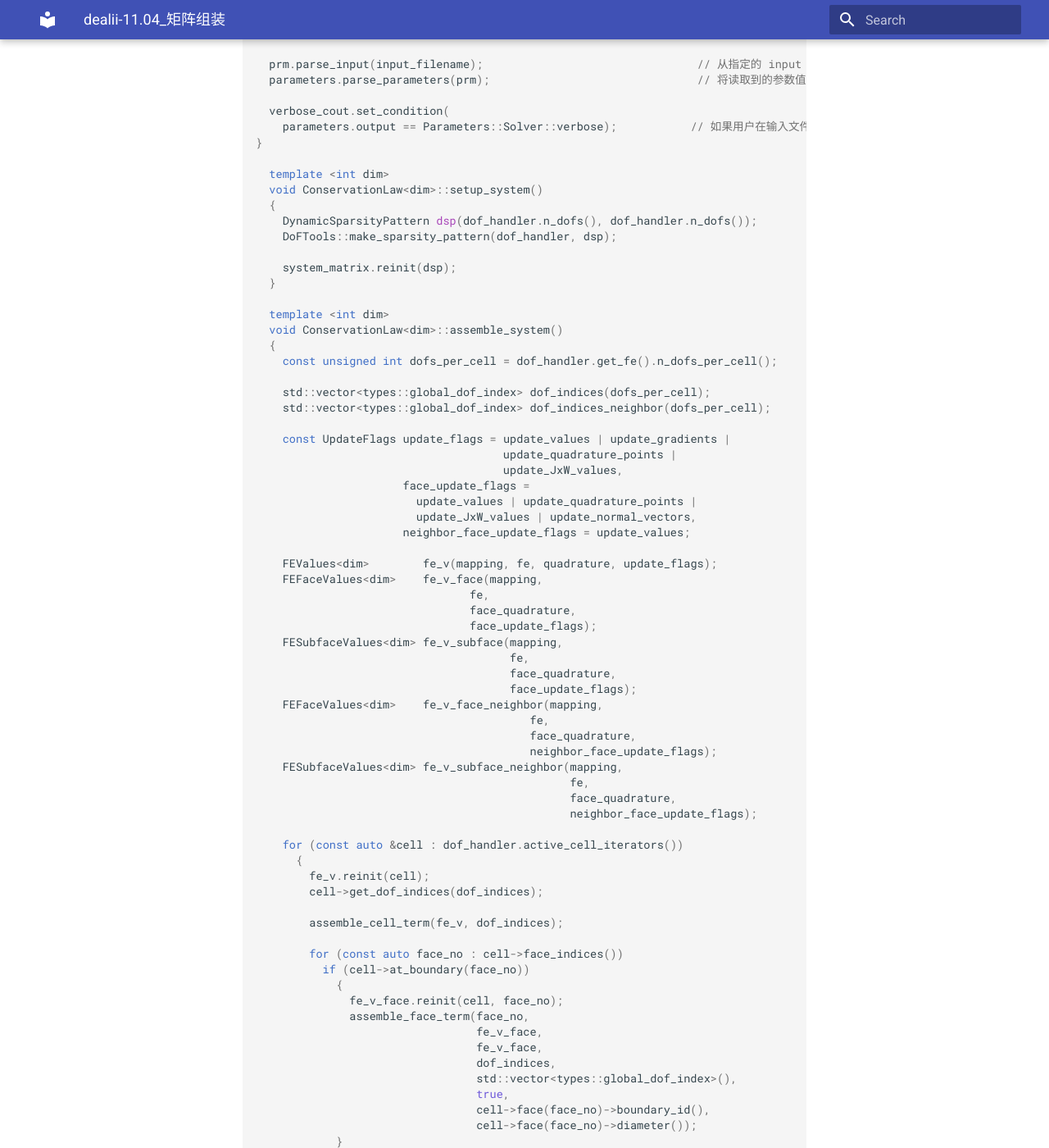
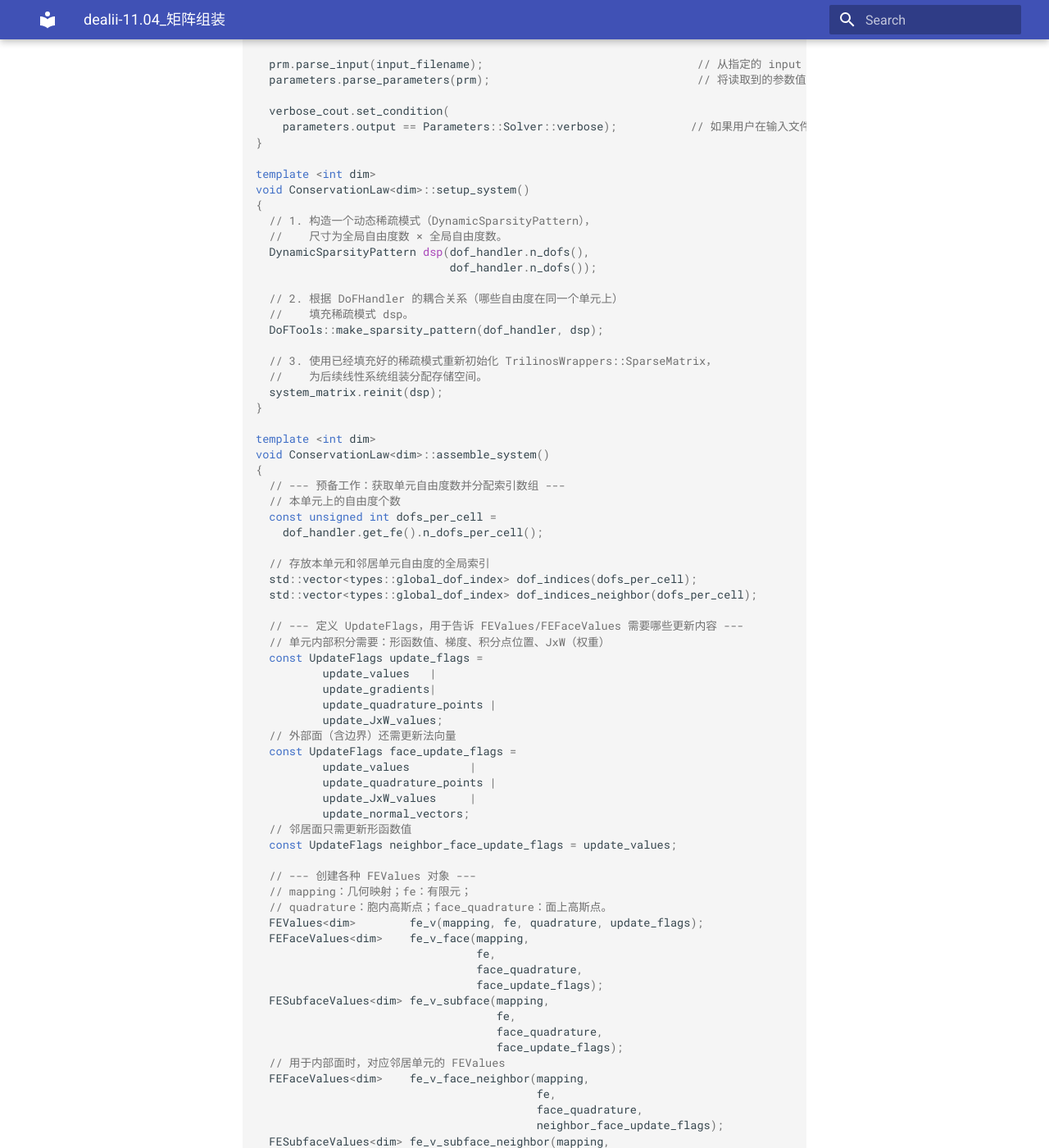
Before and after one commit to ymma98/technotes, an MkDocs documentation site: the page built from docs/FEM/dealii-11.04_矩阵组装.md, in a window 1280 px wide and 1400 px high, scrolled down 2025 px. Shown: the whole window at 82% size. Built offline with MkDocs 1.6.1 and Material for MkDocs 9.7.7, drawn with Linux system fonts in a browser that asks for light colours; some of the changed text lies outside the part shown.

Commit message:
docs/FEM/dealii-11.04_矩阵组装.md updated from https://stackedit.cn/

```diff
--- a/docs/FEM/dealii-11.04_矩阵组装.md
+++ b/docs/FEM/dealii-11.04_矩阵组装.md
@@ -102,143 +102,170 @@ ConservationLaw<dim>::ConservationLaw(const char *input_filename)
     parameters.output == Parameters::Solver::verbose);           // 如果用户在输入文件中指定了 verbose 模式，则启用详细输出
 }
 
-  template <int dim>
-  void ConservationLaw<dim>::setup_system()
+template <int dim>
+void ConservationLaw<dim>::setup_system()
+{
+  // 1. 构造一个动态稀疏模式（DynamicSparsityPattern），
+  //    尺寸为全局自由度数 × 全局自由度数。
+  DynamicSparsityPattern dsp(dof_handler.n_dofs(),
+                             dof_handler.n_dofs());
+
+  // 2. 根据 DoFHandler 的耦合关系（哪些自由度在同一个单元上）
+  //    填充稀疏模式 dsp。
+  DoFTools::make_sparsity_pattern(dof_handler, dsp);
+
+  // 3. 使用已经填充好的稀疏模式重新初始化 TrilinosWrappers::SparseMatrix，
+  //    为后续线性系统组装分配存储空间。
+  system_matrix.reinit(dsp);
+}
+
+template <int dim>
+void ConservationLaw<dim>::assemble_system()
+{
+  // --- 预备工作：获取单元自由度数并分配索引数组 ---
+  // 本单元上的自由度个数
+  const unsigned int dofs_per_cell =
+    dof_handler.get_fe().n_dofs_per_cell();
+
+  // 存放本单元和邻居单元自由度的全局索引
+  std::vector<types::global_dof_index> dof_indices(dofs_per_cell);
+  std::vector<types::global_dof_index> dof_indices_neighbor(dofs_per_cell);
+
+  // --- 定义 UpdateFlags，用于告诉 FEValues/FEFaceValues 需要哪些更新内容 ---
+  // 单元内部积分需要：形函数值、梯度、积分点位置、JxW（权重）
+  const UpdateFlags update_flags =
+          update_values   |
+          update_gradients|
+          update_quadrature_points |
+          update_JxW_values;
+  // 外部面（含边界）还需更新法向量
+  const UpdateFlags face_update_flags =
+          update_values         |
+          update_quadrature_points |
+          update_JxW_values     |
+          update_normal_vectors;
+  // 邻居面只需更新形函数值
+  const UpdateFlags neighbor_face_update_flags = update_values;
+
+  // --- 创建各种 FEValues 对象 ---
+  // mapping：几何映射；fe：有限元；
+  // quadrature：胞内高斯点；face_quadrature：面上高斯点。
+  FEValues<dim>        fe_v(mapping, fe, quadrature, update_flags);
+  FEFaceValues<dim>    fe_v_face(mapping,
+                                 fe,
+                                 face_quadrature,
+                                 face_update_flags);
+  FESubfaceValues<dim> fe_v_subface(mapping,
+                                    fe,
+                                    face_quadrature,
+                                    face_update_flags);
+  // 用于内部面时，对应邻居单元的 FEValues
+  FEFaceValues<dim>    fe_v_face_neighbor(mapping,
+                                          fe,
+                                          face_quadrature,
+                                          neighbor_face_update_flags);
+  FESubfaceValues<dim> fe_v_subface_neighbor(mapping,
+                                             fe,
+                                             face_quadrature,
+                                             neighbor_face_update_flags);
+
+  // --- 遍历所有活动单元，组装整个线性系统 ---
+  for (const auto &cell : dof_handler.active_cell_iterators())
   {
-    DynamicSparsityPattern dsp(dof_handler.n_dofs(), dof_handler.n_dofs());
-    DoFTools::make_sparsity_pattern(dof_handler, dsp);
+    // 1) 单元体项组装
+    fe_v.reinit(cell);                  // 初始化 FEValues
+    cell->get_dof_indices(dof_indices);// 获取本单元自由度索引
+    assemble_cell_term(fe_v, dof_indices);// 组装体项（质量、对流、扩散、源项等）
 
-    system_matrix.reinit(dsp);
-  }
+    // 2) 单元面项组装
+    for (const auto face_no : cell->face_indices())
+    {
+      if (cell->at_boundary(face_no))
+      {
+        // 边界面：只有本侧积分，external_face = true
+        fe_v_face.reinit(cell, face_no);
+        assemble_face_term(face_no,
+                           fe_v_face,          // 本单元面 FEValues
+                           fe_v_face,          // 无邻居，重复传入
+                           dof_indices,        // 本单元自由度
+                           std::vector<types::global_dof_index>(), // 无邻居自由度
+                           true,               // 外部面标志
+                           cell->face(face_no)->boundary_id(),     // 边界 ID
+                           cell->face(face_no)->diameter());       // 面直径（用于稳定化）
+      }
+      else
+      {
+        // 内部面
+        if (cell->neighbor(face_no)->has_children())
+        {
+          // 情况 A：邻居已细化
+          const unsigned int neighbor2 =
+            cell->neighbor_of_neighbor(face_no);
+          for (unsigned int subface_no = 0;
+               subface_no < cell->face(face_no)->n_children();
+               ++subface_no)
+          {
+            auto neighbor_child =
+              cell->neighbor_child_on_subface(face_no, subface_no);
+            // 检查子面一致性
+            Assert(neighbor_child->face(neighbor2) ==
+                   cell->face(face_no)->child(subface_no),
+                   ExcInternalError());
+            Assert(neighbor_child->is_active(), ExcInternalError());
 
-  template <int dim>
-  void ConservationLaw<dim>::assemble_system()
-  {
-    const unsigned int dofs_per_cell = dof_handler.get_fe().n_dofs_per_cell();
+            // 本单元子面积分
+            fe_v_subface.reinit(cell, face_no, subface_no);
+            // 邻居子单元面积分
+            fe_v_face_neighbor.reinit(neighbor_child, neighbor2);
+            // 获取邻居自由度索引
+            neighbor_child->get_dof_indices(dof_indices_neighbor);
+            // 组装面项（internal_face = false）
+            assemble_face_term(face_no,
+                               fe_v_subface,
+                               fe_v_face_neighbor,
+                               dof_indices,
+                               dof_indices_neighbor,
+                               false,
+                               numbers::invalid_unsigned_int,
+                               neighbor_child->face(neighbor2)->diameter());
+          }
+        }
+        else if (cell->neighbor(face_no)->level() != cell->level())
+        {
+          // 情况 B：邻居为更粗层级
+          auto neighbor = cell->neighbor(face_no);
+          Assert(neighbor->level() == cell->level() - 1,
+                 ExcInternalError());
+          neighbor->get_dof_indices(dof_indices_neighbor);
+          // 找到粗层级邻居对应的面号和子面号
+          auto faceno_subfaceno =
+            cell->neighbor_of_coarser_neighbor(face_no);
+          const unsigned int neighbor_face_no    = faceno_subfaceno.first,
+                             neighbor_subface_no = faceno_subfaceno.second;
+          Assert(neighbor->neighbor_child_on_subface(
+                   neighbor_face_no, neighbor_subface_no) == cell,
+                 ExcInternalError());
 
-    std::vector<types::global_dof_index> dof_indices(dofs_per_cell);
-    std::vector<types::global_dof_index> dof_indices_neighbor(dofs_per_cell);
+          // 本单元完整面积分
+          fe_v_face.reinit(cell, face_no);
+          // 粗层级邻居子面积分
+          fe_v_subface_neighbor.reinit(
+            neighbor, neighbor_face_no, neighbor_subface_no);
 
-    const UpdateFlags update_flags = update_values | update_gradients |
-                                     update_quadrature_points |
-                                     update_JxW_values,
-                      face_update_flags =
-                        update_values | update_quadrature_points |
-                        update_JxW_values | update_normal_vectors,
-                      neighbor_face_update_flags = update_values;
-
-    FEValues<dim>        fe_v(mapping, fe, quadrature, update_flags);
-    FEFaceValues<dim>    fe_v_face(mapping,
-                                fe,
-                                face_quadrature,
-                                face_update_flags);
-    FESubfaceValues<dim> fe_v_subface(mapping,
-                                      fe,
-                                      face_quadrature,
-                                      face_update_flags);
-    FEFaceValues<dim>    fe_v_face_neighbor(mapping,
-                                         fe,
-                                         face_quadrature,
-                                         neighbor_face_update_flags);
-    FESubfaceValues<dim> fe_v_subface_neighbor(mapping,
-                                               fe,
-                                               face_quadrature,
-                                               neighbor_face_update_flags);
-
-    for (const auto &cell : dof_handler.active_cell_iterators())
-      {
-        fe_v.reinit(cell);
-        cell->get_dof_indices(dof_indices);
-
-        assemble_cell_term(fe_v, dof_indices);
-
-        for (const auto face_no : cell->face_indices())
-          if (cell->at_boundary(face_no))
-            {
-              fe_v_face.reinit(cell, face_no);
-              assemble_face_term(face_no,
-                                 fe_v_face,
-                                 fe_v_face,
-                                 dof_indices,
-                                 std::vector<types::global_dof_index>(),
-                                 true,
-                                 cell->face(face_no)->boundary_id(),
-                                 cell->face(face_no)->diameter());
-            }
-
-          else
-            {
-              if (cell->neighbor(face_no)->has_children())
-                {
-                  const unsigned int neighbor2 =
-                    cell->neighbor_of_neighbor(face_no);
-
-                  for (unsigned int subface_no = 0;
-                       subface_no < cell->face(face_no)->n_children();
-                       ++subface_no)
-                    {
-                      const typename DoFHandler<dim>::active_cell_iterator
-                        neighbor_child =
-                          cell->neighbor_child_on_subface(face_no, subface_no);
-
-                      Assert(neighbor_child->face(neighbor2) ==
-                               cell->face(face_no)->child(subface_no),
-                             ExcInternalError());
-                      Assert(neighbor_child->is_active(), ExcInternalError());
-
-                      fe_v_subface.reinit(cell, face_no, subface_no);
-                      fe_v_face_neighbor.reinit(neighbor_child, neighbor2);
-
-                      neighbor_child->get_dof_indices(dof_indices_neighbor);
-
-                      assemble_face_term(
-                        face_no,
-                        fe_v_subface,
-                        fe_v_face_neighbor,
-                        dof_indices,
-                        dof_indices_neighbor,
-                        false,
-                        numbers::invalid_unsigned_int,
-                        neighbor_child->face(neighbor2)->diameter());
-                    }
-                }
-
-              else if (cell->neighbor(face_no)->level() != cell->level())
-                {
-                  const typename DoFHandler<dim>::cell_iterator neighbor =
-                    cell->neighbor(face_no);
-                  Assert(neighbor->level() == cell->level() - 1,
-                         ExcInternalError());
-
-                  neighbor->get_dof_indices(dof_indices_neighbor);
-
-                  const std::pair<unsigned int, unsigned int> faceno_subfaceno =
-                    cell->neighbor_of_coarser_neighbor(face_no);
-                  const unsigned int neighbor_face_no = faceno_subfaceno.first,
-                                     neighbor_subface_no =
-                                       faceno_subfaceno.second;
-
-                  Assert(neighbor->neighbor_child_on_subface(
-                           neighbor_face_no, neighbor_subface_no) == cell,
-                         ExcInternalError());
-
-                  fe_v_face.reinit(cell, face_no);
-                  fe_v_subface_neighbor.reinit(neighbor,
-                                               neighbor_face_no,
-                                               neighbor_subface_no);
-
-                  assemble_face_term(face_no,
-                                     fe_v_face,
-                                     fe_v_subface_neighbor,
-                                     dof_indices,
-                                     dof_indices_neighbor,
-                                     false,
-                                     numbers::invalid_unsigned_int,
-                                     cell->face(face_no)->diameter());
-                }
-            }
+          // 组装面项
+          assemble_face_term(face_no,
+                             fe_v_face,
+                             fe_v_subface_neighbor,
+                             dof_indices,
+                             dof_indices_neighbor,
+                             false,
+                             numbers::invalid_unsigned_int,
+                             cell->face(face_no)->diameter());
+        }
       }
-  }
+    } // end for face
+  } // end for cell
+}
 
   template <int dim>
   void ConservationLaw<dim>::assemble_cell_term(
```
Also changed, not shown: other parts of docs/FEM/dealii-11.04_矩阵组装.md (+3 -3 lines).
